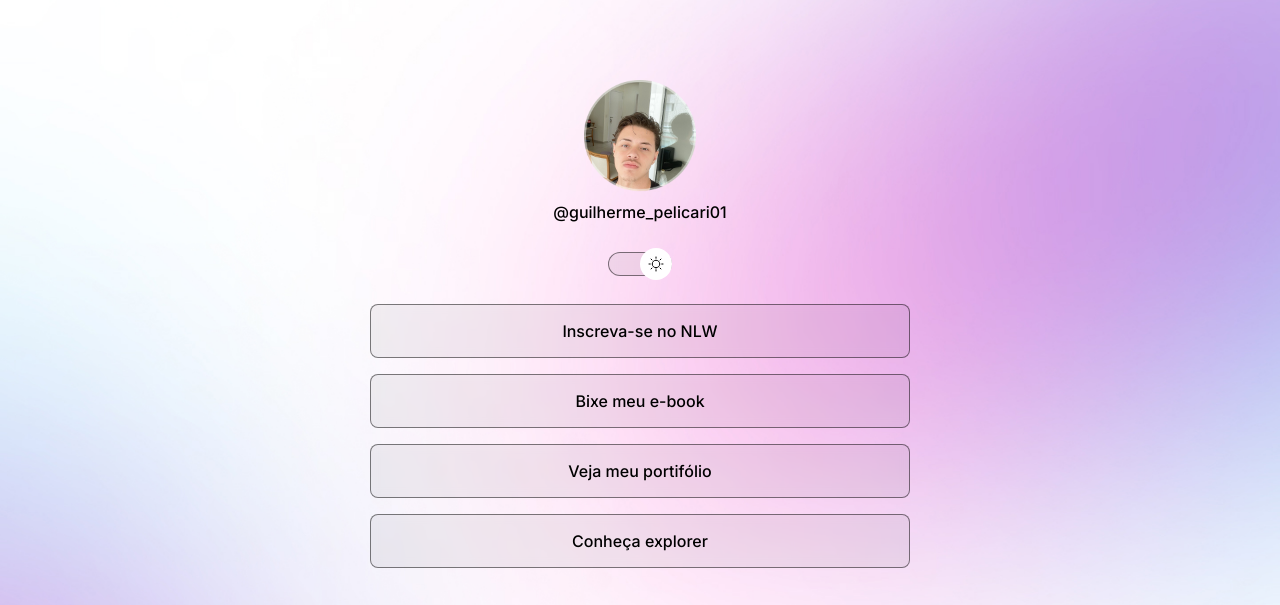
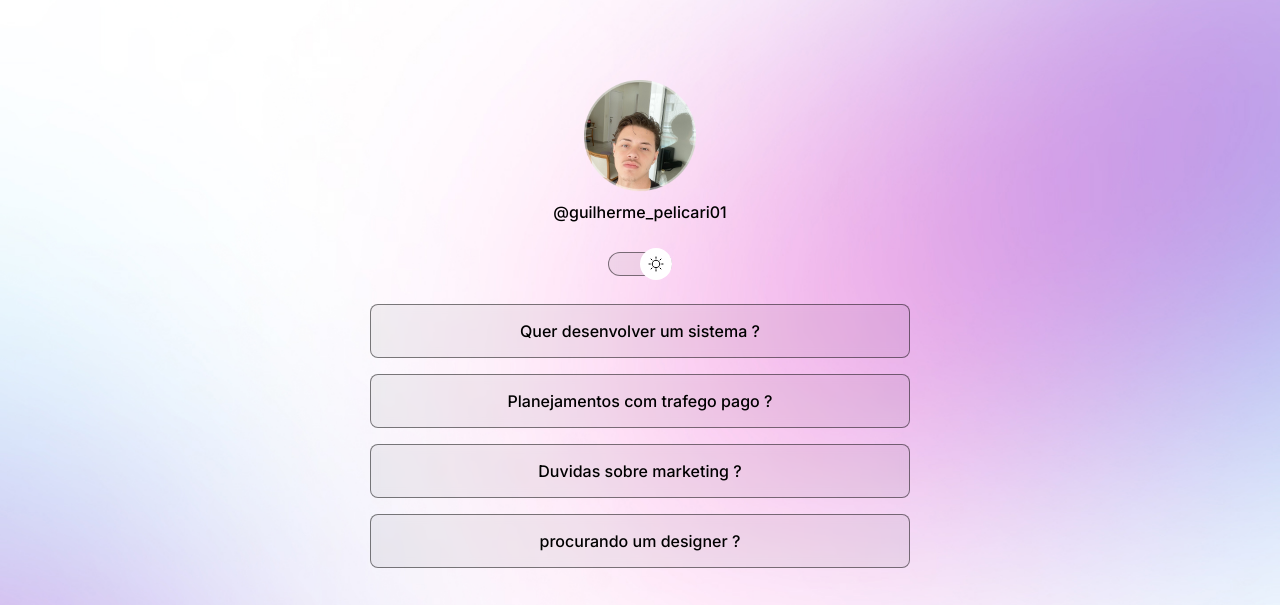
Before and after one commit to guilhermePelicari159/Projeto-discover-, a plain HTML site: page index.html in a window 1280 px wide. Shown: the top 605 px of the page. Drawn offline with nearby package versions, Linux system fonts and the light colour scheme.

Commit message:
adaptação para perfil

```diff
--- a/index.html
+++ b/index.html
@@ -21,19 +21,19 @@
         </div>
         <ul>
                 <li>
-                    <a href="#">Inscreva-se no NLW</a>
+                    <a href="https://wa.link/fbrz0y"target="_blank">Quer desenvolver um sistema ?</a>
                 </li>
 
                 <li>
-                    <a href="#">Bixe meu e-book</a>
+                    <a href="https://wa.link/67dzpj"target="_blank">Planejamentos com trafego pago ?</a>
                 </li>
 
                 <li>
-                    <a href="#">Veja meu portifólio</a>
+                    <a href="https://wa.link/zmshes"target="_blank">Duvidas sobre marketing ?</a>
                 </li>
 
                 <li>
-                    <a href="#">Conheça explorer</a>
+                    <a href="https://wa.link/g9dacc" target="_blank"> procurando um designer ?</a>
                 </li>
         </ul>
         <div id="social-links">
```
